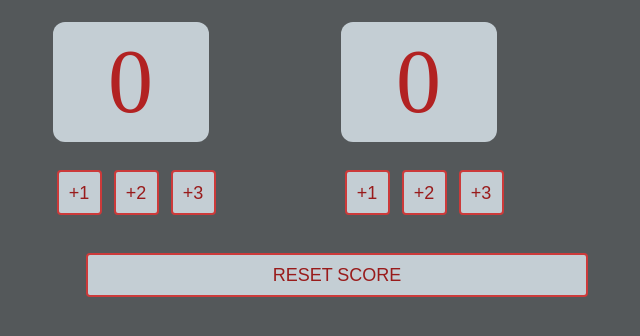
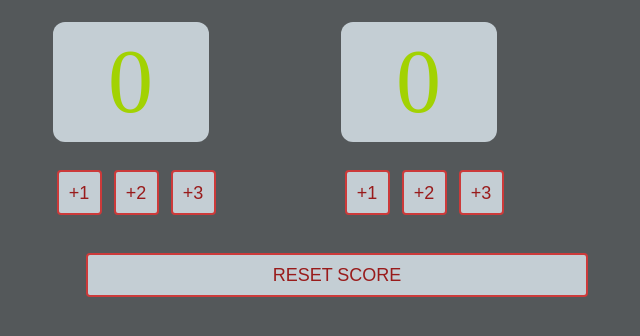
Before and after one commit to Schmidt19892025/Scoreboard, a website built with Vite: page index.html in a window 1280 px wide. Shown: the part 80-416 px from the top of the page, without its empty margins (8-648 px from the left). Built offline with nearby package versions, Linux system fonts and the light colour scheme; a web font is replaced by a local one.

Commit message:
Update index.css

```diff
--- a/index.css
+++ b/index.css
@@ -32,7 +32,7 @@ h3 {
     font-size: 90px;
     line-height: 120px;
     text-align: center;
-    color: 	#B22222;
+    color: 	#a2d202;
 }
 
 .btn {
```
